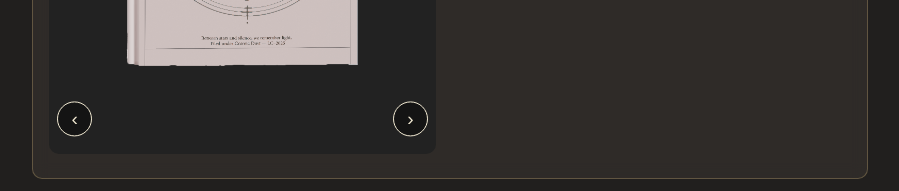
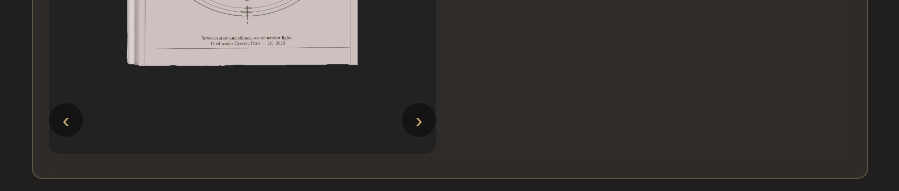
Before and after one commit to lunarcosmicpress-ops/Lunar-Cosmic, a plain HTML site: page store.html in a window 1280 px wide. Shown: the part 844-1035 px from the top of the page, without its empty margins (190-1089 px from the left). Drawn offline with nearby package versions, Linux system fonts and the light colour scheme.

Commit message:
Update styles.css

```diff
--- a/css/styles.css
+++ b/css/styles.css
@@ -1273,31 +1273,27 @@ body {
   display: flex;
   justify-content: space-between;
   align-items: center;
-  width: 100%;
-  padding: 0 0.5rem;
   pointer-events: none; /* 不挡住图片点击 */
 }
 
 .slide-controls button {
-  pointer-events: all;
   background: rgba(0, 0, 0, 0.4);
-  color: #f1e9d2;
-  border: 1px solid #f1e9d2;
-  width: 2.2rem;
-  height: 2.2rem;
+  color: var(--accent);
+  border: none;
   border-radius: 50%;
-  font-size: 1.2rem;
+  width: 34px;
+  height: 34px;
+  font-size: 1.3rem;
   cursor: pointer;
-  display: flex;
-  align-items: center;
-  justify-content: center;
-  transition: all 0.2s ease;
+  pointer-events: auto; /* 让按钮可点 */
+  transition: background 0.3s ease;
 }
 
 .slide-controls button:hover {
-  background: rgba(255, 255, 255, 0.15);
-  transform: scale(1.1);
+  background: rgba(214, 185, 123, 0.6);
+  color: var(--bg);
 }
+
 
 /* 手机端下让比例不变，只是缩小间距 */
 @media (max-width: 768px) {
```
